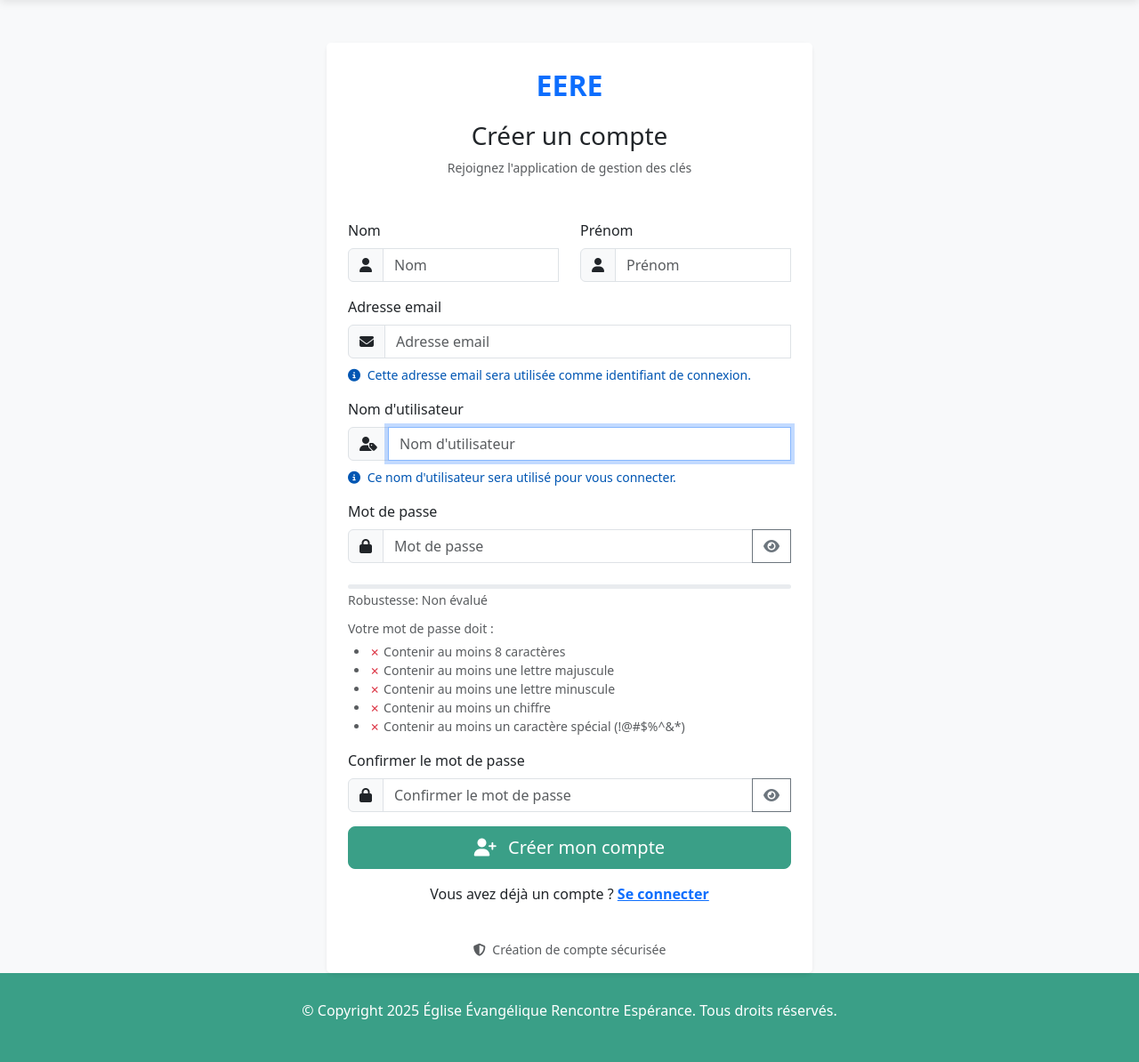
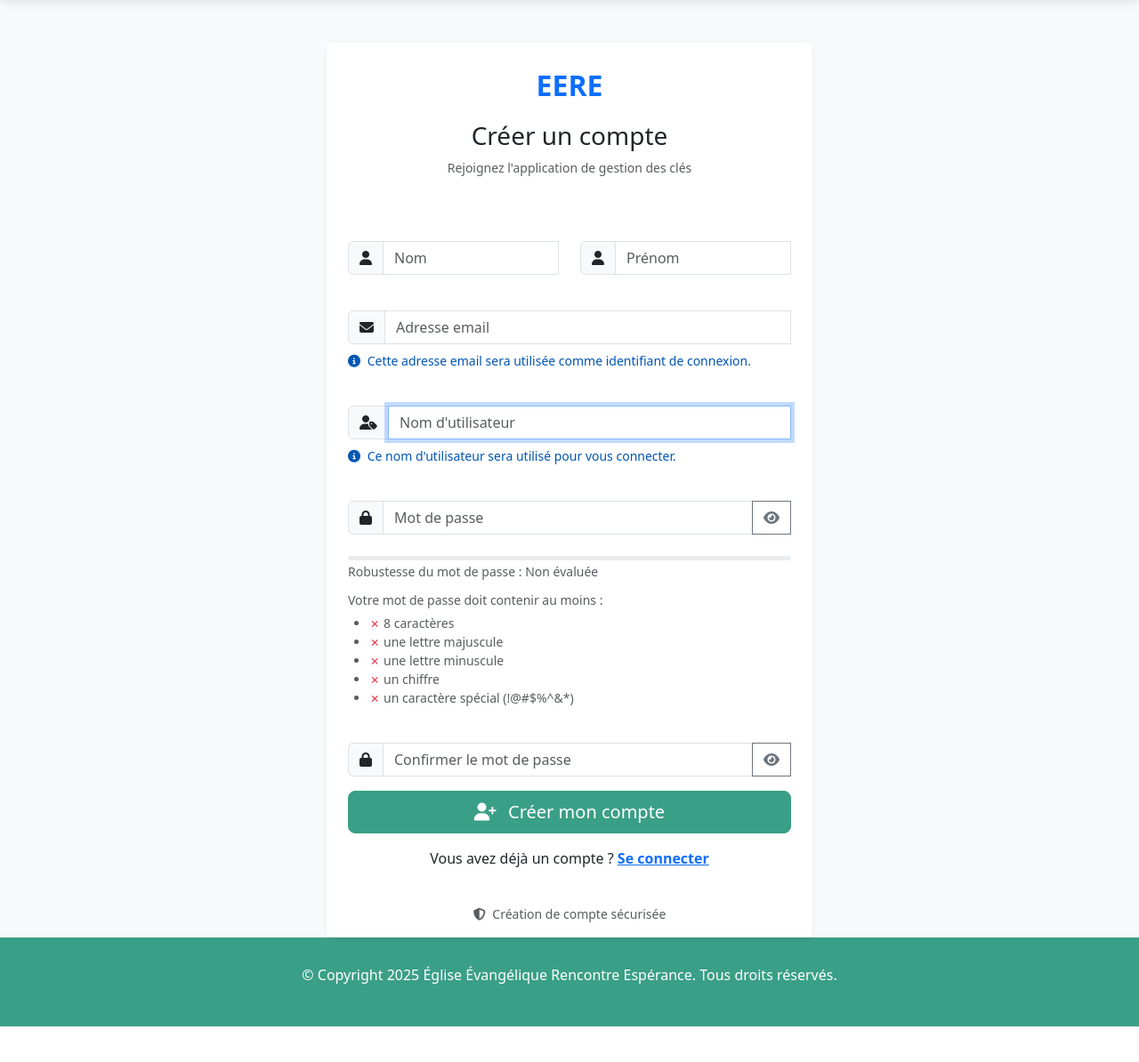
Before and after one commit to Dev9710/keys-management-eere, a Django app: page /register/ in a window 1280 px wide. Shown: the part 74-1268 px from the top of the page at 89% size. After the commit the page ends 1228 px from the top, so only its background shows below. Run offline with Django 4.2, Linux system fonts and the light colour scheme.

Commit message:
first commit

```diff
--- a/merchex/listings/templates/listings/login.html
+++ b/merchex/listings/templates/listings/login.html
@@ -92,11 +92,11 @@
                             </button>
                         </div>
 
-                        <!-- Lien vers la page d'inscription -->
+                        <!-- Lien vers la page d'inscription
                         <div class="text-center">
                             <p class="mb-0">Vous n'avez pas de compte ? <a href="{% url 'register' %}"
                                     class="fw-semibold">Créer un compte</a></p>
-                        </div>
+                        </div>-->
                     </form>
                 </div>
 
--- a/merchex/listings/templates/listings/register.html
+++ b/merchex/listings/templates/listings/register.html
@@ -59,7 +59,7 @@
                         <!-- Champs Nom et Prénom sur la même ligne -->
                         <div class="row mb-3">
                             <div class="col-md-6">
-                                <label for="id_last_name" class="form-label">Nom</label>
+                                <label for="id_last_name" class="form-label"></label>
                                 <div class="input-group">
                                     <span class="input-group-text"><i class="fas fa-user"></i></span>
                                     {{ form.last_name }}
@@ -74,7 +74,7 @@
                                 {% endif %}
                             </div>
                             <div class="col-md-6">
-                                <label for="id_first_name" class="form-label">Prénom</label>
+                                <label for="id_first_name" class="form-label"></label>
                                 <div class="input-group">
                                     <span class="input-group-text"><i class="fas fa-user"></i></span>
                                     {{ form.first_name }}
@@ -92,7 +92,7 @@
 
                         <!-- Champ Email -->
                         <div class="mb-3">
-                            <label for="id_email" class="form-label">Adresse email</label>
+                            <label for="id_email" class="form-label"></label>
                             <div class="input-group">
                                 <span class="input-group-text"><i class="fas fa-envelope"></i></span>
                                 {{ form.email }}
@@ -112,7 +112,7 @@
                         </div>
                         <!-- Champ Nom d'utilisateur (ajouté) -->
                         <div class="mb-3">
-                            <label for="id_username" class="form-label">Nom d'utilisateur</label>
+                            <label for="id_username" class="form-label"></label>
                             <div class="input-group">
                                 <span class="input-group-text"><i class="fas fa-user-tag"></i></span>
                                 {{ form.username }}
@@ -133,7 +133,7 @@
 
                         <!-- Champ Mot de passe avec contraintes et barre de progression -->
                         <div class="mb-3">
-                            <label for="id_password1" class="form-label">Mot de passe</label>
+                            <label for="id_password1" class="form-label"></label>
                             <div class="input-group">
                                 <span class="input-group-text"><i class="fas fa-lock"></i></span>
                                 {{ form.password1 }}
@@ -160,23 +160,23 @@
                                         style="width: 0%;" aria-valuenow="0" aria-valuemin="0" aria-valuemax="100">
                                     </div>
                                 </div>
-                                <small id="password-strength-text" class="form-text text-muted">Robustesse: Non
-                                    évalué</small>
+                                <small id="password-strength-text" class="form-text text-muted">Robustesse du mot de passe : Non
+                                    évaluée</small>
                             </div>
 
                             <!-- Liste des contraintes de mot de passe -->
                             <div class="mt-2">
-                                <small class="text-muted">Votre mot de passe doit :</small>
+                                <small class="text-muted">Votre mot de passe doit contenir au moins :</small>
                                 <ul class="small text-muted ps-4 mb-0 mt-1">
-                                    <li id="length-check"><span class="text-danger">✗</span> Contenir au moins 8
+                                    <li id="length-check"><span class="text-danger">✗</span>  8
                                         caractères</li>
-                                    <li id="uppercase-check"><span class="text-danger">✗</span> Contenir au moins une
+                                    <li id="uppercase-check"><span class="text-danger">✗</span>  une
                                         lettre majuscule</li>
-                                    <li id="lowercase-check"><span class="text-danger">✗</span> Contenir au moins une
+                                    <li id="lowercase-check"><span class="text-danger">✗</span>  une
                                         lettre minuscule</li>
-                                    <li id="number-check"><span class="text-danger">✗</span> Contenir au moins un
+                                    <li id="number-check"><span class="text-danger">✗</span>  un
                                         chiffre</li>
-                                    <li id="special-check"><span class="text-danger">✗</span> Contenir au moins un
+                                    <li id="special-check"><span class="text-danger">✗</span>  un
                                         caractère spécial (!@#$%^&*)</li>
                                 </ul>
                             </div>
@@ -184,7 +184,7 @@
 
                         <!-- Champ Confirmation du mot de passe -->
                         <div class="mb-3">
-                            <label for="id_password2" class="form-label">Confirmer le mot de passe</label>
+                            <label for="id_password2" class="form-label"></label>
                             <div class="input-group">
                                 <span class="input-group-text"><i class="fas fa-lock"></i></span>
                                 {{ form.password2 }}
```
Also changed, not shown: merchex/listings/templates/listings/history.html (+4 -4 lines), README.md, merchex/db.sqlite3.
